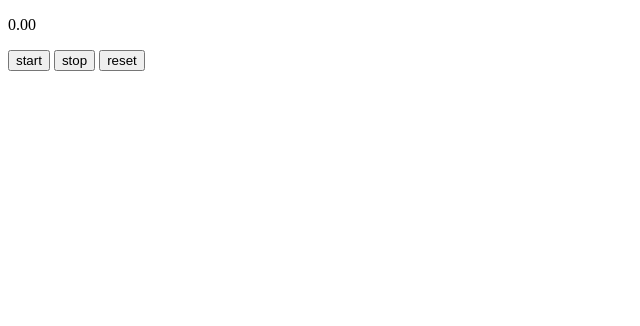
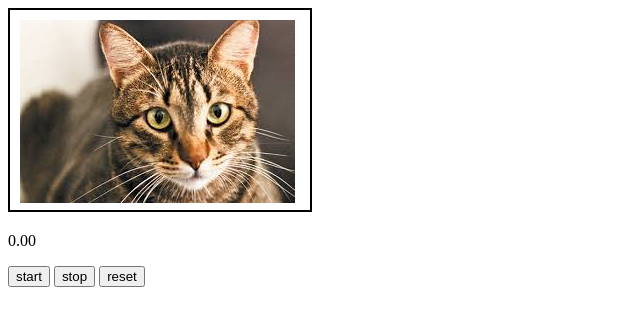
Before and after one commit to HelloWorldb/jsPokemon, a plain HTML site: page index.html in a window 1280 px wide. Shown: the whole page, without its empty margins (0-640 px from the left). Drawn offline with Linux system fonts and the light colour scheme.

Commit message:
image processing

```diff
--- a/index.html
+++ b/index.html
@@ -3,14 +3,40 @@
     <head>
         <meta charset="UTF-8">
         <title>Welcome to Pikachu World</title>
+        <style>
+            canvas {border: 2px solid black;}
+        </style>
         <script>
         window.onload = function(){
             var startButton = document.getElementById("start");
             var stopButton = document.getElementById("stop");
             var resetButton = document.getElementById("reset");
             var display = document.getElementById("display");
+            var startTime,endTime,timer,a=0,addon =0.0;
 
-            var startTime,endTime,timer,a=0,addon =0.0;
+            //drawing a picture
+            var canvas = document.getElementById("mycanvas");
+            var ctx = canvas.getContext("2d");
+            var img = new Image();
+            img.onload = function(){
+                ctx.drawImage(img,10,10);
+                var imageData = ctx.getImageData(0,0,canvas.width,canvas.height);
+                imageData.getRGBA = function(m,n,i){
+                    return this.data[this.width*4*n + 4*m+i];
+                };
+                var rgb = document.getElementById("rgb");
+                canvas.onclick = function(event){
+                    var x = event.offsetX;
+                    var y = event.offsetY;
+                    rgb.innerText = "R:"+imageData.getRGBA(x,y,0)
+                                   +"G:"+imageData.getRGBA(x,y,1)
+                                   +"B:"+imageData.getRGBA(x,y,2);
+
+                };
+            };
+            img.src = "./cat.jpg";
+            //end of drawing picture
+
             resetButton.onclick = reset;
             startButton.onclick = timer2;
 
@@ -55,10 +81,11 @@
         </script>
     </head>
     <body>
+        <canvas id="mycanvas" width = "300" height = "200"></canvas>
         <p id="display">0.00</p>
         <input type="button" value="start" id="start">
         <input type="button" value="stop" id="stop">
         <input type="button" value="reset" id="reset">
-
+        <div><output id="rgb"></output></div>
     </body>
 </html>
```
Also changed, not shown: cat.jpg (added).
